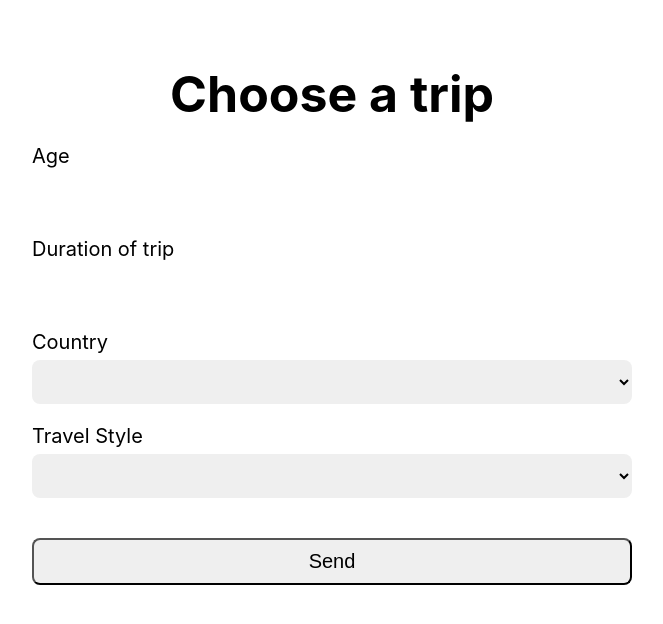
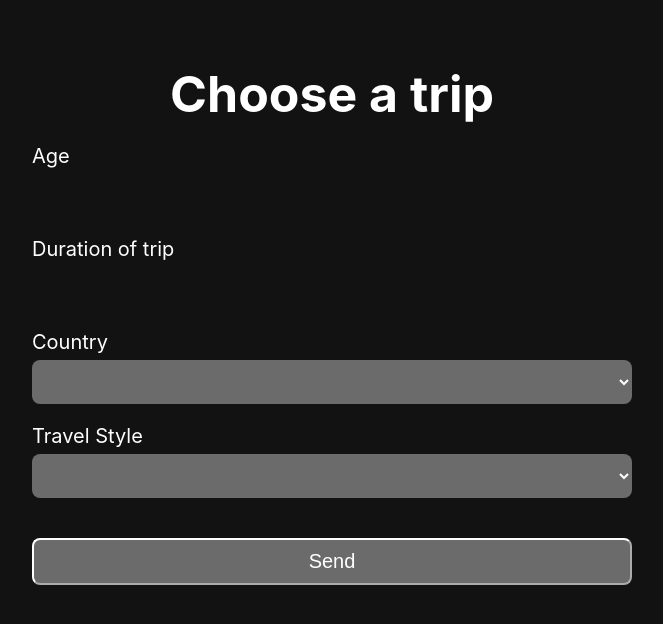
Before and after one commit to samfromaway/ai-trip-selector, a Next.js app: page / in a window 1280 px wide. Shown: the top 624 px of the page, without its empty margins (308-971 px from the left). Built offline with nearby package versions, Linux system fonts and the light colour scheme.

Commit message:
add promt

```diff
--- a/pages/api/get-trip.ts
+++ b/pages/api/get-trip.ts
@@ -20,8 +20,9 @@ const makePromt = ({
   return `our client which is ${age} years old, wants to travel to ${country}.
 Our client wants to travel in a ${travelStyle} manner.
 Create a numbered itinerary for ${duration} days, with a convincing description less than 40 words in the "you" form.
+The destinations should be ordered by distance apart from each other.
 Then format your result like this:
-DayNr: City name - description |.
+DayNr: City name (distance to next city in the itinerary in kilo meters) - description |.
 
 then summarize the itinerary in a convincing enthusiastic text with less than 60 words.
 Prefix the itinerary-text with "Description" and add it to the end of the text.
--- a/pages/index.tsx
+++ b/pages/index.tsx
@@ -51,10 +51,14 @@ const Input = ({
   value,
   onChange,
   label,
+  max,
+  min,
 }: {
   value: string;
   onChange;
   label: string;
+  max: number;
+  min: number;
 }) => {
   return (
     <div
@@ -66,6 +70,8 @@ const Input = ({
       <div style={{ padding: 3 }} />
       <input
         type="number"
+        max={max}
+        min={min}
         id={label}
         value={value}
         onChange={onChange}
@@ -122,8 +128,8 @@ export default function Home() {
   return (
     <div className={styles.container}>
       <Head>
-        <title>Create Next App</title>
-        <meta name="description" content="Generated by create next app" />
+        <title>Trip Selector</title>
+        <meta name="description" content="Trip Selector" />
         <link rel="icon" href="/favicon.ico" />
       </Head>
 
@@ -136,6 +142,8 @@ export default function Home() {
           value={age}
           onChange={(e) => setAge(e.target.value)}
           label={'Age'}
+          min={18}
+          max={80}
         />
 
         <Spacer />
@@ -143,6 +151,8 @@ export default function Home() {
           value={duration}
           onChange={(e) => setDuration(e.target.value)}
           label={'Duration of trip'}
+          min={2}
+          max={6}
         />
 
         <Spacer />
--- a/styles/globals.css
+++ b/styles/globals.css
@@ -4,6 +4,10 @@ body {
   margin: 0;
   font-family: -apple-system, BlinkMacSystemFont, Segoe UI, Roboto, Oxygen,
     Ubuntu, Cantarell, Fira Sans, Droid Sans, Helvetica Neue, sans-serif;
+}
+
+html {
+  color-scheme: dark;
 }
 
 a {
```
